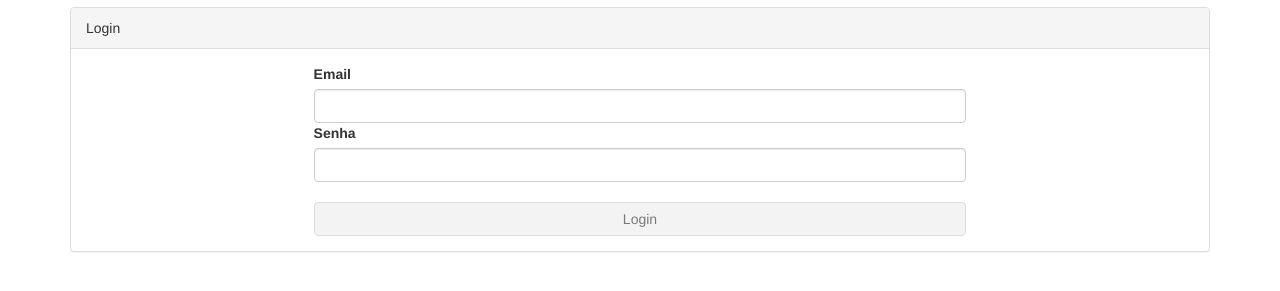
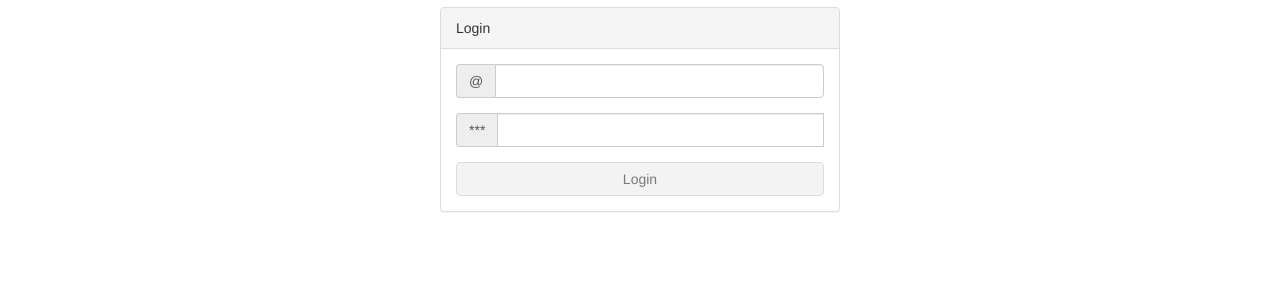
Before and after one commit to PauloSilva92/devsurfing, a website: page frontend/login.html in a window 1280 px wide. Shown: the part 137-428 px from the top of the page. Drawn offline with nearby package versions, Linux system fonts and the light colour scheme; some packages are replaced by stand-ins of ours; a script that the page names is missing.

Commit message:
modificações no form de login

```diff
--- a/frontend/css/style.css
+++ b/frontend/css/style.css
@@ -2,9 +2,9 @@
 	margin: 0 auto;
 	max-width : 60%;
 }
-.loginForm{
-	margin: 0 auto;
-	max-width : 60%;
+.login-form{
+	margin: 0 auto !important;
+	max-width: 400px;
 }
 nav {
 	background-color: white !important;
--- a/frontend/templates/loginForm.html
+++ b/frontend/templates/loginForm.html
@@ -1,14 +1,21 @@
 <div class="container">
+	<div class="login-form">
 		<div class="panel panel-default">
 		  <div class="panel-heading">Login</div>
-	  <div class="panel-body loginForm">
-	  	<form ng-controller="userController" name="loginForm">
-	  		<label for="email">Email</label>
+			  <div class="panel-body">
+			  	<form ng-controller="userController" name="loginForm" role="form">
+
+			  		<div class="form-group input-group">
+			  			<span class="input-group-addon">@</span>
 			  			<input class="form-control" type="email" ng-model="user.email" required></input>
-	  		<label for="password">Senha</label>
+			  		</div>
+			  		<div class="form-group input-group">
+			  			<span class="input-group-addon">***</span>
 			  			<input class="form-control" type="password" ng-model="user.password" required></input><br>
+			  		</div>
 			  		<button class="btn btn-default form-control" ng-disabled="loginForm.$invalid" ng-click="login(user)">Login</button>
 			  	</form>
 			  </div>
 		</div>
 	</div>
+</div>
```
Lines whose indentation alone changed are shown as unchanged.
